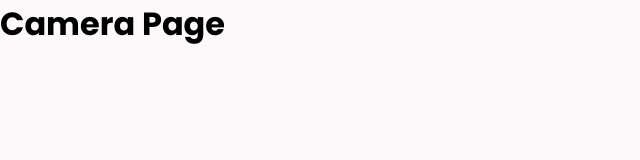
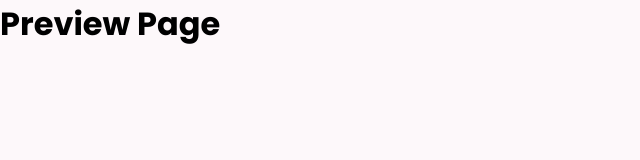
Before and after one commit to FrancineLouisse/picchi-photobooth, a React (Vite) app in the folder client/: page /preview in a window 1280 px wide. Shown: the top 160 px of the page, without its empty margins (0-640 px from the left). Built offline with nearby package versions, Linux system fonts and the light colour scheme.

Commit message:
cam page

```diff
--- a/client/src/pages/Preview.jsx
+++ b/client/src/pages/Preview.jsx
@@ -1,5 +1,5 @@
 function Preview() {
-  return <h1>Camera Page</h1>;
+  return <h1>Preview Page</h1>;
 }
 
 export default Preview;
```
